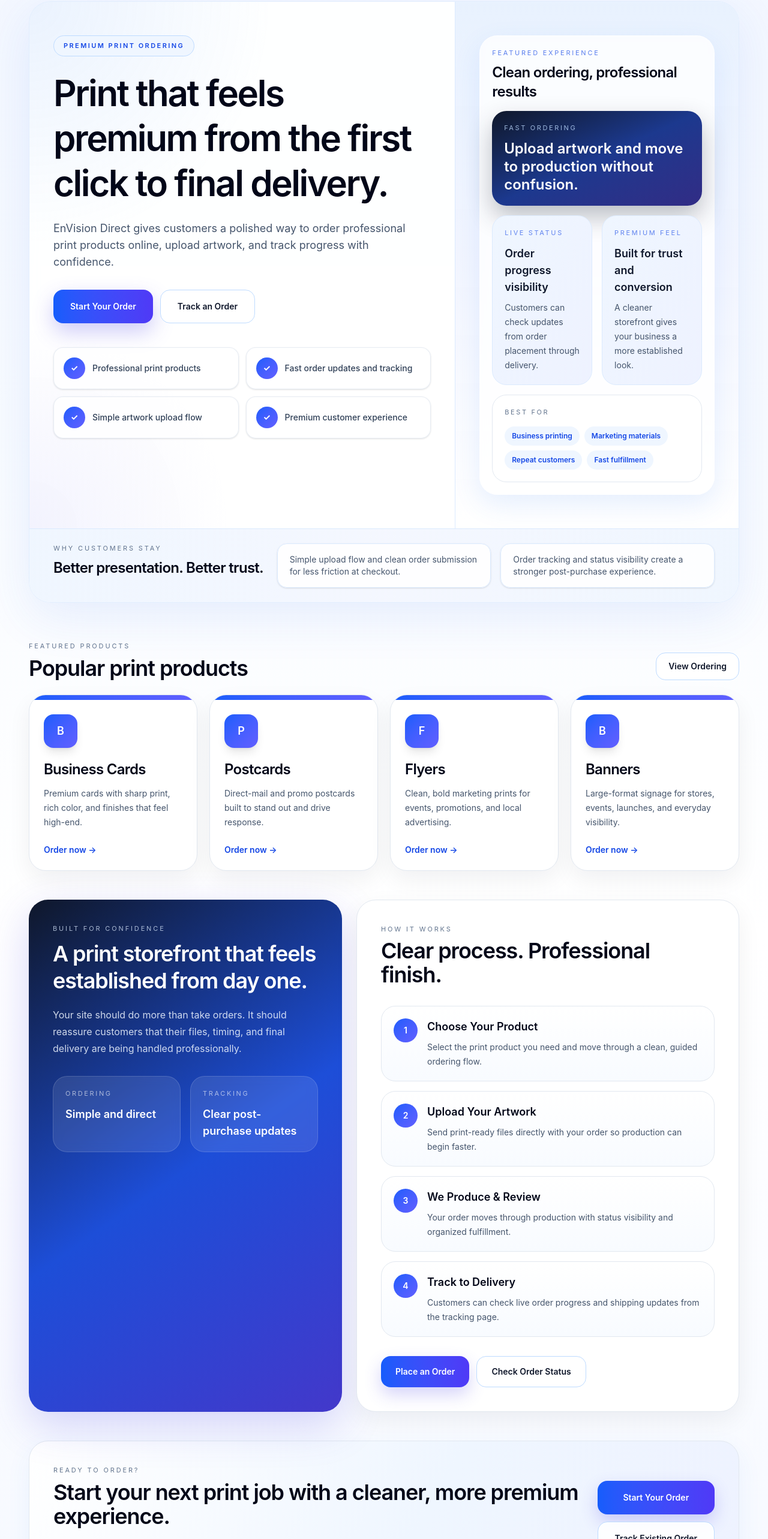
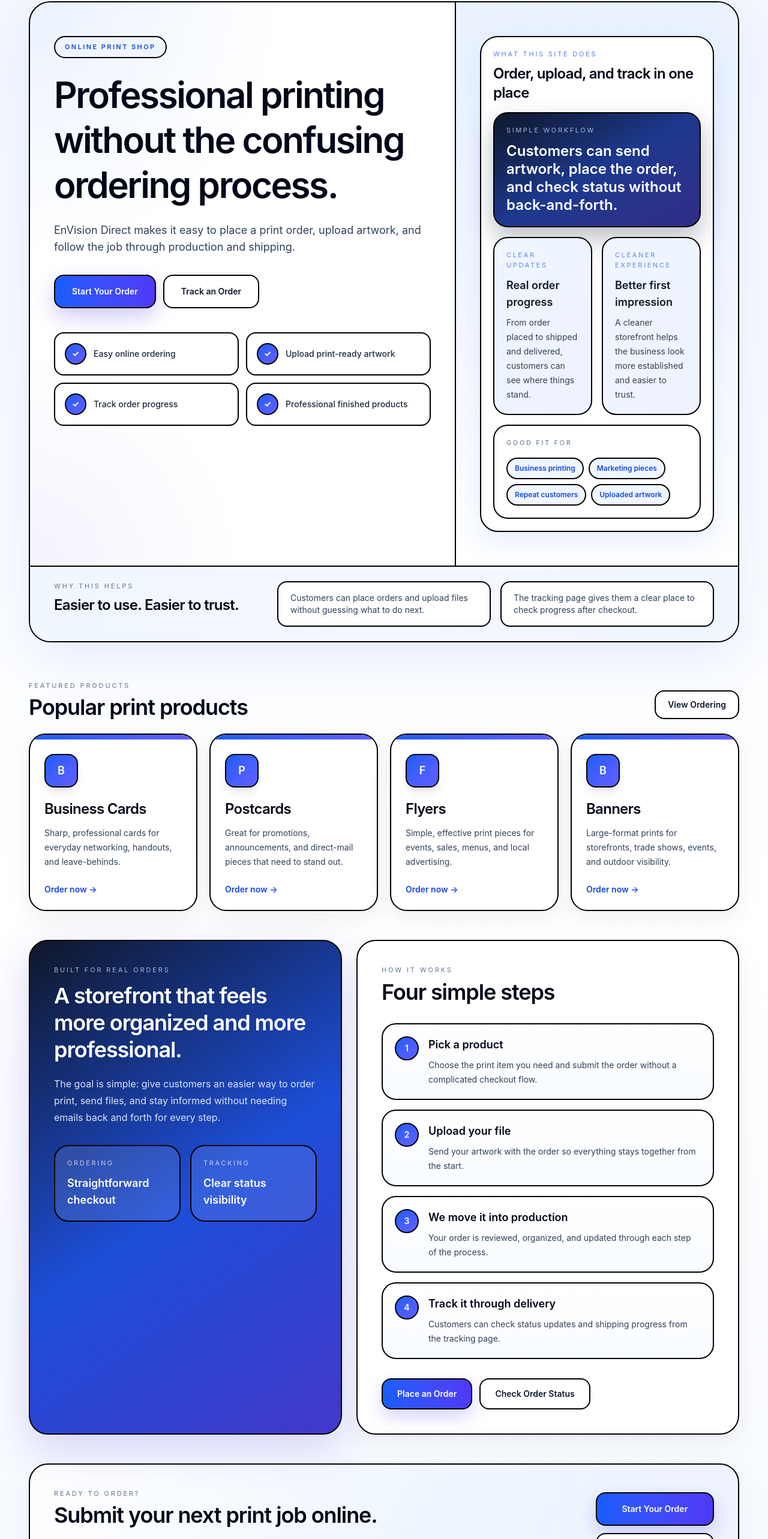
Before and after one commit to deworkenj-envision/Version-25a, a Next.js app: page / in a window 1280 px wide. Shown: the part 30-2596 px from the top of the page at 60% size. Built offline with nearby package versions, Linux system fonts and the light colour scheme.

Commit message:
Update page.js

```diff
--- a/app/page.js
+++ b/app/page.js
@@ -5,49 +5,49 @@ import Link from "next/link";
 const featuredProducts = [
   {
     name: "Business Cards",
-    desc: "Premium cards with sharp print, rich color, and finishes that feel high-end.",
+    desc: "Sharp, professional cards for everyday networking, handouts, and leave-behinds.",
     href: "/order?product=Business%20Cards",
   },
   {
     name: "Postcards",
-    desc: "Direct-mail and promo postcards built to stand out and drive response.",
+    desc: "Great for promotions, announcements, and direct-mail pieces that need to stand out.",
     href: "/order?product=Postcards",
   },
   {
     name: "Flyers",
-    desc: "Clean, bold marketing prints for events, promotions, and local advertising.",
+    desc: "Simple, effective print pieces for events, sales, menus, and local advertising.",
     href: "/order?product=Flyers",
   },
   {
     name: "Banners",
-    desc: "Large-format signage for stores, events, launches, and everyday visibility.",
+    desc: "Large-format prints for storefronts, trade shows, events, and outdoor visibility.",
     href: "/order?product=Banners",
   },
 ];
 
 const trustPoints = [
-  "Professional print products",
-  "Fast order updates and tracking",
-  "Simple artwork upload flow",
-  "Premium customer experience",
+  "Easy online ordering",
+  "Upload print-ready artwork",
+  "Track order progress",
+  "Professional finished products",
 ];
 
 const processSteps = [
   {
-    title: "Choose Your Product",
-    text: "Select the print product you need and move through a clean, guided ordering flow.",
+    title: "Pick a product",
+    text: "Choose the print item you need and submit the order without a complicated checkout flow.",
   },
   {
-    title: "Upload Your Artwork",
-    text: "Send print-ready files directly with your order so production can begin faster.",
+    title: "Upload your file",
+    text: "Send your artwork with the order so everything stays together from the start.",
   },
   {
-    title: "We Produce & Review",
-    text: "Your order moves through production with status visibility and organized fulfillment.",
+    title: "We move it into production",
+    text: "Your order is reviewed, organized, and updated through each step of the process.",
   },
   {
-    title: "Track to Delivery",
-    text: "Customers can check live order progress and shipping updates from the tracking page.",
+    title: "Track it through delivery",
+    text: "Customers can check status updates and shipping progress from the tracking page.",
   },
 ];
 
@@ -55,34 +55,34 @@ export default function HomePage() {
   return (
     <main className="min-h-screen bg-[linear-gradient(180deg,#f3f7ff_0%,#f8fbff_26%,#ffffff_58%,#f6f9ff_100%)] text-slate-900">
       <section className="mx-auto max-w-7xl px-6 pb-10 pt-8 md:px-10 lg:px-12">
-        <div className="overflow-hidden rounded-[36px] border border-blue-100/80 bg-white/90 shadow-[0_24px_80px_rgba(37,99,235,0.10)] backdrop-blur">
+        <div className="overflow-hidden rounded-[36px] border-2 border-black bg-white shadow-[0_24px_80px_rgba(37,99,235,0.10)]">
           <div className="grid gap-0 lg:grid-cols-[1.2fr_0.8fr]">
             <div className="relative px-7 py-10 md:px-10 md:py-14">
               <div className="absolute inset-0 bg-[radial-gradient(circle_at_top_left,rgba(59,130,246,0.10),transparent_36%),radial-gradient(circle_at_bottom_left,rgba(99,102,241,0.08),transparent_30%)]" />
               <div className="relative">
-                <div className="mb-6 inline-flex items-center rounded-full border border-blue-200 bg-blue-50 px-4 py-2 text-[11px] font-semibold uppercase tracking-[0.22em] text-blue-700">
-                  Premium Print Ordering
+                <div className="mb-6 inline-flex items-center rounded-full border-2 border-black bg-blue-50 px-4 py-2 text-[11px] font-semibold uppercase tracking-[0.22em] text-blue-700">
+                  Online Print Shop
                 </div>
 
                 <h1 className="max-w-3xl text-4xl font-semibold leading-tight tracking-[-0.04em] text-slate-950 md:text-6xl">
-                  Print that feels premium from the first click to final delivery.
+                  Professional printing without the confusing ordering process.
                 </h1>
 
-                <p className="mt-6 max-w-2xl text-base leading-7 text-slate-600 md:text-lg">
-                  EnVision Direct gives customers a polished way to order professional print
-                  products online, upload artwork, and track progress with confidence.
+                <p className="mt-6 max-w-2xl text-base leading-7 text-slate-700 md:text-lg">
+                  EnVision Direct makes it easy to place a print order, upload artwork,
+                  and follow the job through production and shipping.
                 </p>
 
                 <div className="mt-8 flex flex-col gap-3 sm:flex-row">
                   <Link
                     href="/order"
-                    className="inline-flex h-14 items-center justify-center rounded-2xl bg-gradient-to-r from-blue-600 to-indigo-600 px-7 text-sm font-semibold text-white shadow-[0_14px_35px_rgba(79,70,229,0.28)] transition hover:scale-[1.01] hover:opacity-95"
+                    className="inline-flex h-14 items-center justify-center rounded-2xl border-2 border-black bg-gradient-to-r from-blue-600 to-indigo-600 px-7 text-sm font-semibold text-white shadow-[0_14px_35px_rgba(79,70,229,0.28)] transition hover:scale-[1.01] hover:opacity-95"
                   >
                     Start Your Order
                   </Link>
                   <Link
                     href="/track"
-                    className="inline-flex h-14 items-center justify-center rounded-2xl border border-blue-200 bg-white px-7 text-sm font-semibold text-slate-900 transition hover:bg-blue-50"
+                    className="inline-flex h-14 items-center justify-center rounded-2xl border-2 border-black bg-white px-7 text-sm font-semibold text-slate-900 transition hover:bg-blue-50"
                   >
                     Track an Order
                   </Link>
@@ -92,75 +92,75 @@ export default function HomePage() {
                   {trustPoints.map((item) => (
                     <div
                       key={item}
-                      className="flex items-center gap-3 rounded-2xl border border-slate-200/80 bg-white/85 px-4 py-4 shadow-sm"
+                      className="flex items-center gap-3 rounded-2xl border-2 border-black bg-white px-4 py-4 shadow-sm"
                     >
-                      <div className="flex h-9 w-9 items-center justify-center rounded-full bg-gradient-to-br from-blue-600 to-indigo-500 text-sm font-bold text-white">
+                      <div className="flex h-9 w-9 items-center justify-center rounded-full border-2 border-black bg-gradient-to-br from-blue-600 to-indigo-500 text-sm font-bold text-white">
                         ✓
                       </div>
-                      <span className="text-sm font-medium text-slate-700">{item}</span>
+                      <span className="text-sm font-medium text-slate-800">{item}</span>
                     </div>
                   ))}
                 </div>
               </div>
             </div>
 
-            <div className="border-t border-blue-100 bg-[linear-gradient(180deg,rgba(219,234,254,0.62),rgba(238,242,255,0.72),rgba(255,255,255,0.94))] px-7 py-10 lg:border-l lg:border-t-0 md:px-10 md:py-14">
-              <div className="rounded-[30px] border border-white/60 bg-white/80 p-5 shadow-[0_16px_45px_rgba(59,130,246,0.12)] backdrop-blur">
+            <div className="border-t-2 border-black bg-[linear-gradient(180deg,rgba(219,234,254,0.62),rgba(238,242,255,0.72),rgba(255,255,255,0.94))] px-7 py-10 lg:border-l-2 lg:border-t-0 md:px-10 md:py-14">
+              <div className="rounded-[30px] border-2 border-black bg-white p-5 shadow-[0_16px_45px_rgba(59,130,246,0.12)]">
                 <div className="mb-4">
                   <p className="text-[11px] uppercase tracking-[0.25em] text-blue-700/70">
-                    Featured Experience
+                    What this site does
                   </p>
                   <h2 className="mt-2 text-2xl font-semibold tracking-[-0.03em] text-slate-950">
-                    Clean ordering, professional results
+                    Order, upload, and track in one place
                   </h2>
                 </div>
 
                 <div className="space-y-4">
-                  <div className="rounded-3xl bg-gradient-to-br from-slate-900 via-blue-900 to-indigo-900 p-5 text-white shadow-[0_18px_40px_rgba(30,41,59,0.30)]">
+                  <div className="rounded-3xl border-2 border-black bg-gradient-to-br from-slate-900 via-blue-900 to-indigo-900 p-5 text-white shadow-[0_18px_40px_rgba(30,41,59,0.30)]">
                     <p className="text-[11px] uppercase tracking-[0.24em] text-blue-200/80">
-                      Fast ordering
+                      Simple workflow
                     </p>
                     <p className="mt-3 text-2xl font-semibold leading-tight">
-                      Upload artwork and move to production without confusion.
+                      Customers can send artwork, place the order, and check status without back-and-forth.
                     </p>
                   </div>
 
                   <div className="grid gap-4 sm:grid-cols-2">
-                    <div className="rounded-3xl border border-blue-100 bg-gradient-to-br from-blue-50 to-indigo-50 p-5">
+                    <div className="rounded-3xl border-2 border-black bg-gradient-to-br from-blue-50 to-indigo-50 p-5">
                       <p className="text-[11px] uppercase tracking-[0.24em] text-blue-700/65">
-                        Live status
+                        Clear updates
                       </p>
                       <p className="mt-3 text-lg font-semibold text-slate-900">
-                        Order progress visibility
+                        Real order progress
                       </p>
-                      <p className="mt-2 text-sm leading-6 text-slate-600">
-                        Customers can check updates from order placement through delivery.
+                      <p className="mt-2 text-sm leading-6 text-slate-700">
+                        From order placed to shipped and delivered, customers can see where things stand.
                       </p>
                     </div>
 
-                    <div className="rounded-3xl border border-blue-100 bg-gradient-to-br from-blue-50 to-indigo-50 p-5">
+                    <div className="rounded-3xl border-2 border-black bg-gradient-to-br from-blue-50 to-indigo-50 p-5">
                       <p className="text-[11px] uppercase tracking-[0.24em] text-blue-700/65">
-                        Premium feel
+                        Cleaner experience
                       </p>
                       <p className="mt-3 text-lg font-semibold text-slate-900">
-                        Built for trust and conversion
+                        Better first impression
                       </p>
-                      <p className="mt-2 text-sm leading-6 text-slate-600">
-                        A cleaner storefront gives your business a more established look.
+                      <p className="mt-2 text-sm leading-6 text-slate-700">
+                        A cleaner storefront helps the business look more established and easier to trust.
                       </p>
                     </div>
                   </div>
 
-                  <div className="rounded-3xl border border-slate-200 bg-white p-5">
+                  <div className="rounded-3xl border-2 border-black bg-white p-5">
                     <p className="text-[11px] uppercase tracking-[0.24em] text-slate-500">
-                      Best for
+                      Good fit for
                     </p>
                     <div className="mt-4 flex flex-wrap gap-2">
-                      {["Business printing", "Marketing materials", "Repeat customers", "Fast fulfillment"].map(
+                      {["Business printing", "Marketing pieces", "Repeat customers", "Uploaded artwork"].map(
                         (tag) => (
                           <span
                             key={tag}
-                            className="rounded-full bg-blue-50 px-3 py-2 text-xs font-semibold text-blue-700"
+                            className="rounded-full border-2 border-black bg-blue-50 px-3 py-2 text-xs font-semibold text-blue-700"
                           >
                             {tag}
                           </span>
@@ -173,21 +173,21 @@ export default function HomePage() {
             </div>
           </div>
 
-          <div className="border-t border-blue-100 bg-[linear-gradient(90deg,rgba(239,246,255,0.95),rgba(244,247,255,0.95),rgba(239,246,255,0.95))] px-7 py-6 md:px-10">
+          <div className="border-t-2 border-black bg-[linear-gradient(90deg,rgba(239,246,255,0.95),rgba(244,247,255,0.95),rgba(239,246,255,0.95))] px-7 py-6 md:px-10">
             <div className="grid gap-4 md:grid-cols-3">
               <div>
                 <p className="text-[11px] uppercase tracking-[0.26em] text-slate-500">
-                  Why customers stay
+                  Why this helps
                 </p>
                 <p className="mt-2 text-2xl font-semibold tracking-[-0.03em] text-slate-950">
-                  Better presentation. Better trust.
+                  Easier to use. Easier to trust.
                 </p>
               </div>
-              <div className="rounded-2xl border border-blue-100 bg-white/90 px-5 py-4 text-sm text-slate-600 shadow-sm">
-                Simple upload flow and clean order submission for less friction at checkout.
+              <div className="rounded-2xl border-2 border-black bg-white px-5 py-4 text-sm text-slate-700 shadow-sm">
+                Customers can place orders and upload files without guessing what to do next.
               </div>
-              <div className="rounded-2xl border border-blue-100 bg-white/90 px-5 py-4 text-sm text-slate-600 shadow-sm">
-                Order tracking and status visibility create a stronger post-purchase experience.
+              <div className="rounded-2xl border-2 border-black bg-white px-5 py-4 text-sm text-slate-700 shadow-sm">
+                The tracking page gives them a clear place to check progress after checkout.
               </div>
             </div>
           </div>
@@ -206,7 +206,7 @@ export default function HomePage() {
           </div>
           <Link
             href="/order"
-            className="hidden rounded-2xl border border-blue-200 bg-white px-5 py-3 text-sm font-semibold text-slate-900 transition hover:bg-blue-50 md:inline-flex"
+            className="hidden rounded-2xl border-2 border-black bg-white px-5 py-3 text-sm font-semibold text-slate-900 transition hover:bg-blue-50 md:inline-flex"
           >
             View Ordering
           </Link>
@@ -217,17 +217,17 @@ export default function HomePage() {
             <Link
               key={product.name}
               href={product.href}
-              className="group overflow-hidden rounded-[28px] border border-slate-200 bg-white shadow-[0_14px_38px_rgba(15,23,42,0.06)] transition hover:-translate-y-1 hover:shadow-[0_22px_48px_rgba(59,130,246,0.14)]"
+              className="group overflow-hidden rounded-[28px] border-2 border-black bg-white shadow-[0_14px_38px_rgba(15,23,42,0.06)] transition hover:-translate-y-1 hover:shadow-[0_22px_48px_rgba(59,130,246,0.14)]"
             >
               <div className="h-2 w-full bg-gradient-to-r from-blue-600 to-indigo-500" />
               <div className="p-6">
-                <div className="flex h-14 w-14 items-center justify-center rounded-2xl bg-gradient-to-br from-blue-600 to-indigo-500 text-lg font-semibold text-white shadow-lg">
+                <div className="flex h-14 w-14 items-center justify-center rounded-2xl border-2 border-black bg-gradient-to-br from-blue-600 to-indigo-500 text-lg font-semibold text-white shadow-lg">
                   {product.name.charAt(0)}
                 </div>
                 <h3 className="mt-5 text-2xl font-semibold tracking-[-0.03em] text-slate-950">
                   {product.name}
                 </h3>
-                <p className="mt-3 text-sm leading-6 text-slate-600">{product.desc}</p>
+                <p className="mt-3 text-sm leading-6 text-slate-700">{product.desc}</p>
                 <div className="mt-6 text-sm font-semibold text-blue-700">
                   Order now <span className="inline-block transition group-hover:translate-x-1">→</span>
                 </div>
@@ -239,48 +239,48 @@ export default function HomePage() {
 
       <section className="mx-auto max-w-7xl px-6 py-6 md:px-10 lg:px-12">
         <div className="grid gap-6 lg:grid-cols-[0.9fr_1.1fr]">
-          <div className="rounded-[32px] bg-[linear-gradient(145deg,#0f172a_0%,#1d4ed8_52%,#4338ca_100%)] p-7 text-white shadow-[0_22px_70px_rgba(79,70,229,0.22)] md:p-10">
+          <div className="rounded-[32px] border-2 border-black bg-[linear-gradient(145deg,#0f172a_0%,#1d4ed8_52%,#4338ca_100%)] p-7 text-white shadow-[0_22px_70px_rgba(79,70,229,0.22)] md:p-10">
             <p className="text-[11px] uppercase tracking-[0.26em] text-blue-100/75">
-              Built for confidence
+              Built for real orders
             </p>
             <h2 className="mt-3 text-3xl font-semibold leading-tight tracking-[-0.03em] md:text-4xl">
-              A print storefront that feels established from day one.
+              A storefront that feels more organized and more professional.
             </h2>
-            <p className="mt-5 max-w-xl text-sm leading-7 text-blue-50/85 md:text-base">
-              Your site should do more than take orders. It should reassure customers that their
-              files, timing, and final delivery are being handled professionally.
+            <p className="mt-5 max-w-xl text-sm leading-7 text-blue-50/90 md:text-base">
+              The goal is simple: give customers an easier way to order print, send files,
+              and stay informed without needing emails back and forth for every step.
             </p>
 
             <div className="mt-8 grid gap-4 sm:grid-cols-2">
-              <div className="rounded-3xl border border-white/15 bg-white/10 p-5 backdrop-blur">
-                <p className="text-[11px] uppercase tracking-[0.24em] text-white/60">Ordering</p>
-                <p className="mt-3 text-lg font-semibold">Simple and direct</p>
+              <div className="rounded-3xl border-2 border-black bg-white/10 p-5 backdrop-blur">
+                <p className="text-[11px] uppercase tracking-[0.24em] text-white/70">Ordering</p>
+                <p className="mt-3 text-lg font-semibold">Straightforward checkout</p>
               </div>
-              <div className="rounded-3xl border border-white/15 bg-white/10 p-5 backdrop-blur">
-                <p className="text-[11px] uppercase tracking-[0.24em] text-white/60">Tracking</p>
-                <p className="mt-3 text-lg font-semibold">Clear post-purchase updates</p>
+              <div className="rounded-3xl border-2 border-black bg-white/10 p-5 backdrop-blur">
+                <p className="text-[11px] uppercase tracking-[0.24em] text-white/70">Tracking</p>
+                <p className="mt-3 text-lg font-semibold">Clear status visibility</p>
               </div>
             </div>
           </div>
 
-          <div className="rounded-[32px] border border-slate-200 bg-white p-7 shadow-[0_14px_40px_rgba(15,23,42,0.06)] md:p-10">
+          <div className="rounded-[32px] border-2 border-black bg-white p-7 shadow-[0_14px_40px_rgba(15,23,42,0.06)] md:p-10">
             <p className="text-[11px] uppercase tracking-[0.26em] text-slate-500">How it works</p>
             <h2 className="mt-2 text-3xl font-semibold tracking-[-0.03em] text-slate-950 md:text-4xl">
-              Clear process. Professional finish.
+              Four simple steps
             </h2>
 
             <div className="mt-8 space-y-4">
               {processSteps.map((step, index) => (
                 <div
                   key={step.title}
-                  className="flex gap-4 rounded-3xl border border-slate-200 bg-[linear-gradient(180deg,#ffffff_0%,#f8fbff_100%)] p-5"
+                  className="flex gap-4 rounded-3xl border-2 border-black bg-[linear-gradient(180deg,#ffffff_0%,#f8fbff_100%)] p-5"
                 >
-                  <div className="flex h-10 w-10 shrink-0 items-center justify-center rounded-full bg-gradient-to-br from-blue-600 to-indigo-500 text-sm font-semibold text-white">
+                  <div className="flex h-10 w-10 shrink-0 items-center justify-center rounded-full border-2 border-black bg-gradient-to-br from-blue-600 to-indigo-500 text-sm font-semibold text-white">
                     {index + 1}
                   </div>
                   <div>
                     <h3 className="text-lg font-semibold text-slate-950">{step.title}</h3>
-                    <p className="mt-2 text-sm leading-6 text-slate-600">{step.text}</p>
+                    <p className="mt-2 text-sm leading-6 text-slate-700">{step.text}</p>
                   </div>
                 </div>
               ))}
@@ -289,13 +289,13 @@ export default function HomePage() {
             <div className="mt-8 flex flex-col gap-3 sm:flex-row">
               <Link
                 href="/order"
-                className="inline-flex h-13 items-center justify-center rounded-2xl bg-gradient-to-r from-blue-600 to-indigo-600 px-6 py-3 text-sm font-semibold text-white shadow-[0_12px_28px_rgba(79,70,229,0.24)] transition hover:opacity-95"
+                className="inline-flex h-13 items-center justify-center rounded-2xl border-2 border-black bg-gradient-to-r from-blue-600 to-indigo-600 px-6 py-3 text-sm font-semibold text-white shadow-[0_12px_28px_rgba(79,70,229,0.24)] transition hover:opacity-95"
               >
                 Place an Order
               </Link>
               <Link
                 href="/track"
-                className="inline-flex h-13 items-center justify-center rounded-2xl border border-blue-200 bg-white px-6 py-3 text-sm font-semibold text-slate-900 transition hover:bg-blue-50"
+                className="inline-flex h-13 items-center justify-center rounded-2xl border-2 border-black bg-white px-6 py-3 text-sm font-semibold text-slate-900 transition hover:bg-blue-50"
               >
                 Check Order Status
               </Link>
@@ -305,31 +305,30 @@ export default function HomePage() {
       </section>
 
       <section className="mx-auto max-w-7xl px-6 pb-12 pt-6 md:px-10 lg:px-12">
-        <div className="rounded-[32px] border border-slate-200 bg-[linear-gradient(120deg,#ffffff_0%,#eff6ff_55%,#eef2ff_100%)] px-7 py-10 shadow-[0_14px_40px_rgba(59,130,246,0.07)] md:px-10">
+        <div className="rounded-[32px] border-2 border-black bg-[linear-gradient(120deg,#ffffff_0%,#eff6ff_55%,#eef2ff_100%)] px-7 py-10 shadow-[0_14px_40px_rgba(59,130,246,0.07)] md:px-10">
           <div className="grid gap-6 lg:grid-cols-[1fr_auto] lg:items-center">
             <div>
               <p className="text-[11px] uppercase tracking-[0.26em] text-slate-500">
                 Ready to order?
               </p>
               <h2 className="mt-2 text-3xl font-semibold tracking-[-0.03em] text-slate-950 md:text-4xl">
-                Start your next print job with a cleaner, more premium experience.
+                Submit your next print job online.
               </h2>
-              <p className="mt-4 max-w-2xl text-sm leading-7 text-slate-600 md:text-base">
-                From business cards to banners, EnVision Direct gives customers a simple way to
-                order, upload artwork, and stay informed through fulfillment.
+              <p className="mt-4 max-w-2xl text-sm leading-7 text-slate-700 md:text-base">
+                Start with the product you need, upload your artwork, and follow the order through shipping.
               </p>
             </div>
 
             <div className="flex flex-col gap-3 sm:flex-row lg:flex-col">
               <Link
                 href="/order"
-                className="inline-flex h-14 items-center justify-center rounded-2xl bg-gradient-to-r from-blue-600 to-indigo-600 px-7 text-sm font-semibold text-white shadow-[0_12px_28px_rgba(79,70,229,0.24)] transition hover:opacity-95"
+                className="inline-flex h-14 items-center justify-center rounded-2xl border-2 border-black bg-gradient-to-r from-blue-600 to-indigo-600 px-7 text-sm font-semibold text-white shadow-[0_12px_28px_rgba(79,70,229,0.24)] transition hover:opacity-95"
               >
                 Start Your Order
               </Link>
               <Link
                 href="/track"
-                className="inline-flex h-14 items-center justify-center rounded-2xl border border-blue-200 bg-white/90 px-7 text-sm font-semibold text-slate-900 transition hover:bg-blue-50"
+                className="inline-flex h-14 items-center justify-center rounded-2xl border-2 border-black bg-white px-7 text-sm font-semibold text-slate-900 transition hover:bg-blue-50"
               >
                 Track Existing Order
               </Link>
```
